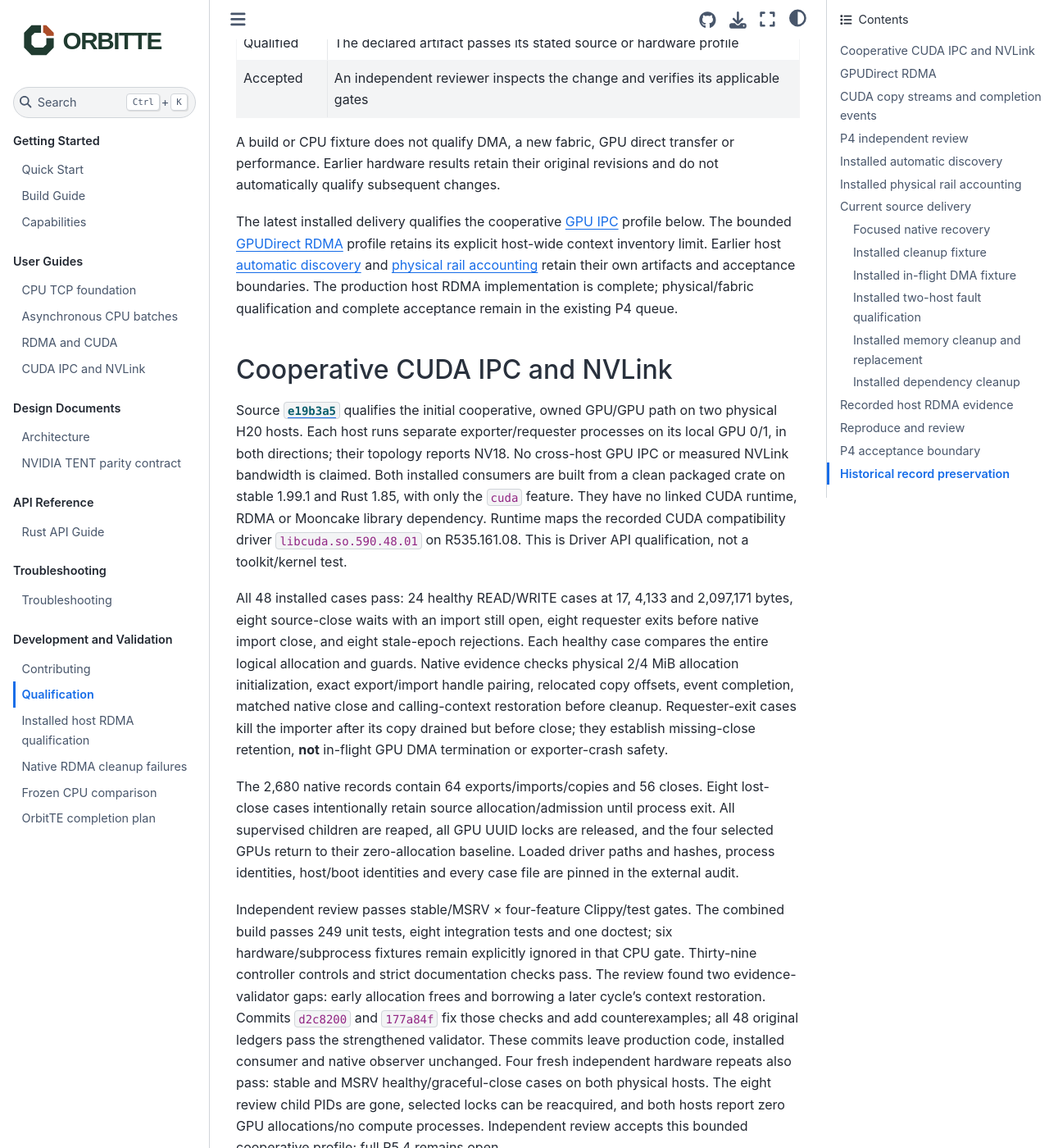
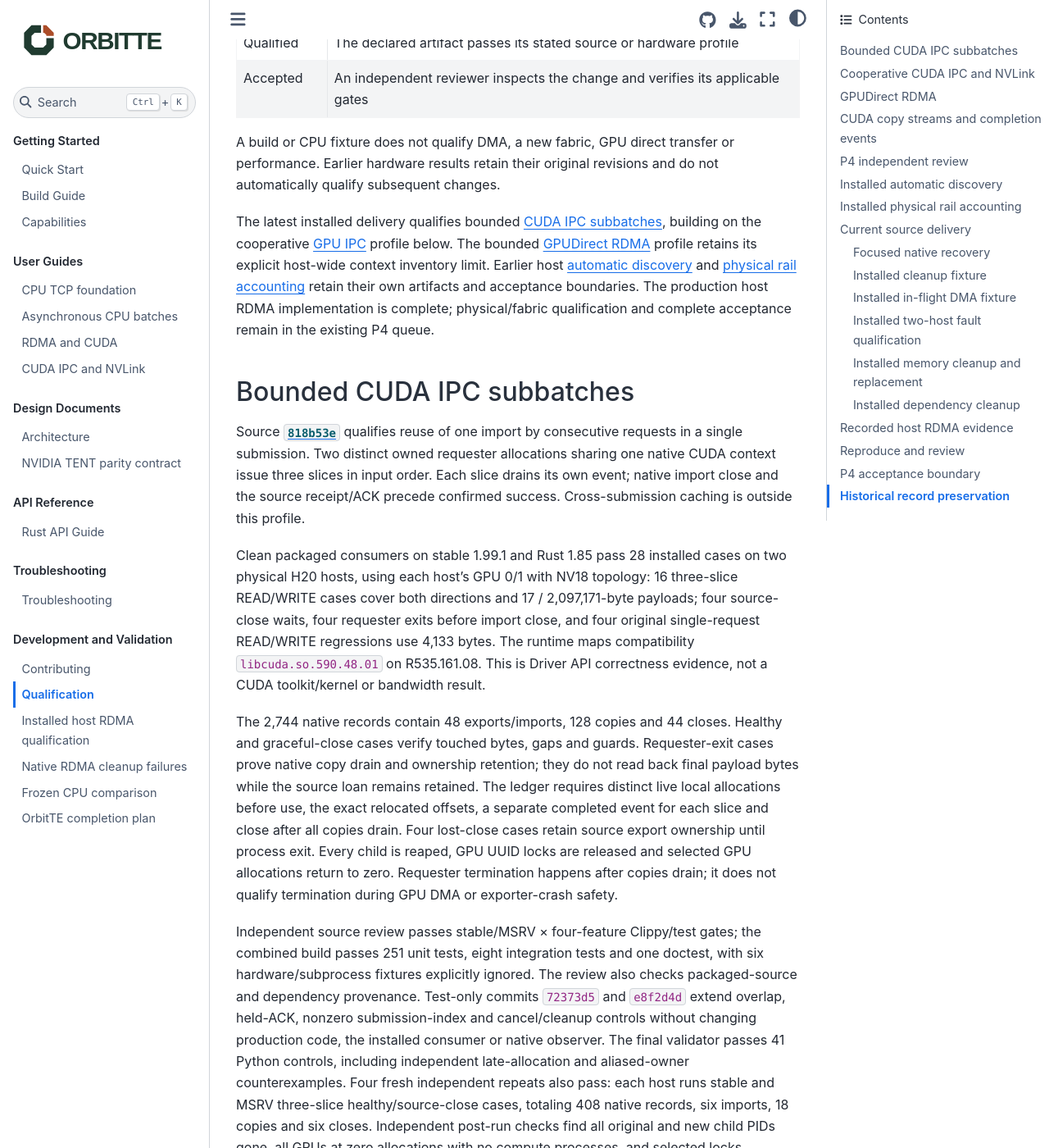
Before and after one commit to OrbitInfra/OrbitTE, a Sphinx documentation site: the page built from docs/qualification.md, in a window 1280 px wide and 1400 px high, scrolled down 317 px. Shown: the whole window at 82% size. Built offline with Sphinx 7.4.7 and the Sphinx Book theme 1.1.4, drawn with Linux system fonts in a browser that asks for light colours; some of the changed text lies outside the part shown.

Commit message:
docs(cuda): record accepted IPC subbatch qualification

```diff
--- a/docs/qualification.md
+++ b/docs/qualification.md
@@ -15,14 +15,75 @@ A build or CPU fixture does not qualify DMA, a new fabric, GPU direct transfer
 or performance. Earlier hardware results retain their original revisions and
 do not automatically qualify subsequent changes.
 
-The latest installed delivery qualifies the cooperative [GPU IPC](#cooperative-cuda-ipc-and-nvlink)
-profile below. The bounded [GPUDirect RDMA](#gpudirect-rdma) profile retains its
+The latest installed delivery qualifies bounded [CUDA IPC subbatches](#bounded-cuda-ipc-subbatches),
+building on the cooperative [GPU IPC](#cooperative-cuda-ipc-and-nvlink) profile
+below. The bounded [GPUDirect RDMA](#gpudirect-rdma) profile retains its
 explicit host-wide context inventory limit. Earlier host
 [automatic discovery](#installed-automatic-discovery) and
 [physical rail accounting](#installed-physical-rail-accounting) retain their own
 artifacts and acceptance boundaries.
 The production host RDMA implementation is complete; physical/fabric
 qualification and complete acceptance remain in the existing P4 queue.
+
+## Bounded CUDA IPC subbatches
+
+Source [`818b53e`](https://github.com/OrbitInfra/OrbitTE/commit/818b53ebac70b1e53257c5e82161b927f4c4bb63)
+qualifies reuse of one import by consecutive requests in a single submission.
+Two distinct owned requester allocations sharing one native CUDA context issue
+three slices in input order. Each slice drains its own event; native import
+close and the source receipt/ACK precede confirmed success. Cross-submission
+caching is outside this profile.
+
+Clean packaged consumers on stable 1.99.1 and Rust 1.85 pass 28 installed cases
+on two physical H20 hosts, using each host's GPU 0/1 with NV18 topology:
+16 three-slice READ/WRITE cases cover both directions and 17 / 2,097,171-byte
+payloads; four source-close waits, four requester exits before import close,
+and four original single-request READ/WRITE regressions use 4,133 bytes.
+The runtime maps compatibility `libcuda.so.590.48.01` on R535.161.08. This is
+Driver API correctness evidence, not a CUDA toolkit/kernel or bandwidth result.
+
+The 2,744 native records contain 48 exports/imports, 128 copies and 44 closes.
+Healthy and graceful-close cases verify touched bytes, gaps and guards.
+Requester-exit cases prove native copy drain and ownership retention; they do
+not read back final payload bytes while the source loan remains retained.
+The ledger requires distinct live
+local allocations before use, the exact relocated offsets, a separate completed
+event for each slice and close after all copies drain. Four lost-close cases
+retain source export ownership until process exit. Every child is reaped, GPU
+UUID locks are released and selected GPU allocations return to zero. Requester
+termination happens after copies drain; it does not qualify termination during
+GPU DMA or exporter-crash safety.
+
+Independent source review passes stable/MSRV × four-feature Clippy/test gates;
+the combined build passes 251 unit tests, eight integration tests and one
+doctest, with six hardware/subprocess fixtures explicitly ignored. The review
+also checks packaged-source and dependency provenance. Test-only commits
+`72373d5` and `e8f2d4d` extend overlap, held-ACK, nonzero submission-index and
+cancel/cleanup controls without changing production code, the installed
+consumer or native observer. The final validator passes 41 Python controls,
+including independent late-allocation and aliased-owner counterexamples.
+Four fresh independent repeats also pass: each host runs stable and MSRV
+three-slice healthy/source-close cases, totaling 408 native records, six imports,
+18 copies and six closes. Independent post-run checks find all original and new
+child PIDs gone, all GPUs at zero allocations with no compute processes, and
+selected locks reacquirable. Independent review accepts the source and this
+bounded installed profile with the limits below.
+
+Evidence is outside Git at
+`/root/orbitte-artifacts/cuda-ipc-batch-20261028/`: `installed-stable/` and
+`installed-msrv/` contain packaged-consumer manifests; `matrix.json`,
+`runs/*/evidence/` and `native-audit.json` bind all case logs, native calls,
+host/boot/GPU identities and hashes to source `818b53e` and validator
+`e8f2d4d`. `independent-review/` preserves source checks and original rejected
+controls. The first review's temporary files were externally removed during a
+build; that interruption is retained and affected checks were rerun in the
+persistent artifact directory.
+
+Trusted peers and a live exporter process/context remain required. Host IPC,
+external/managed allocations, transport-wide idle import caches, device-wide
+stream scheduling, MNNVL/VMM, native GPU cleanup faults and complete P5 remain
+open. See [the ownership contract](cuda-ipc.md) and the
+[completion plan](completion-plan.md#p5-cuda-gpudirect-and-staged-transfers).
 
 ## Cooperative CUDA IPC and NVLink
 
```
Also changed, not shown: README.md (+2 -2 lines), docs/capabilities.md (+1 -1 lines), docs/completion-plan.md (+10 -7 lines), docs/cuda-ipc.md (+4 -3 lines), docs/index.md (+2 -2 lines).
